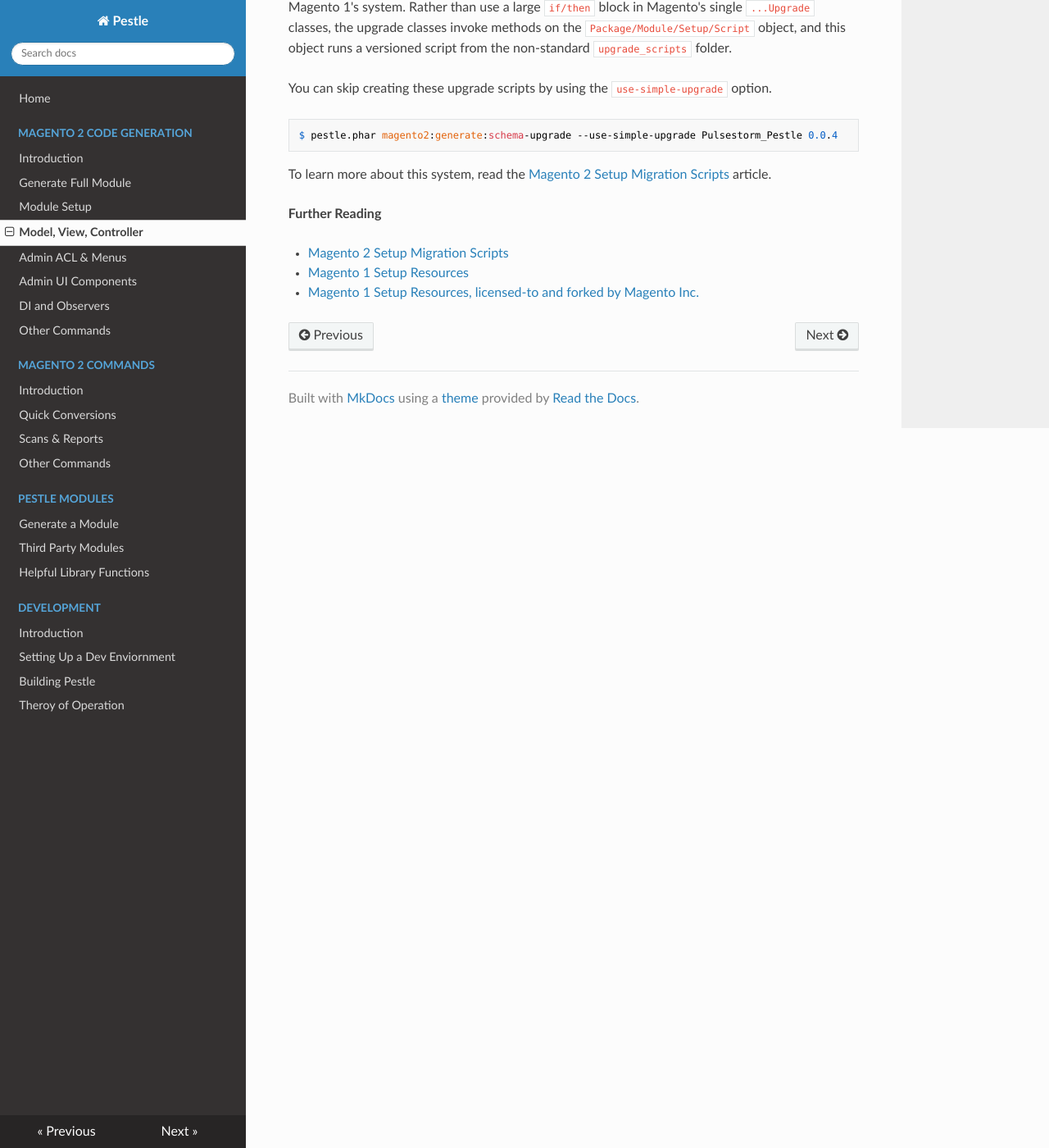
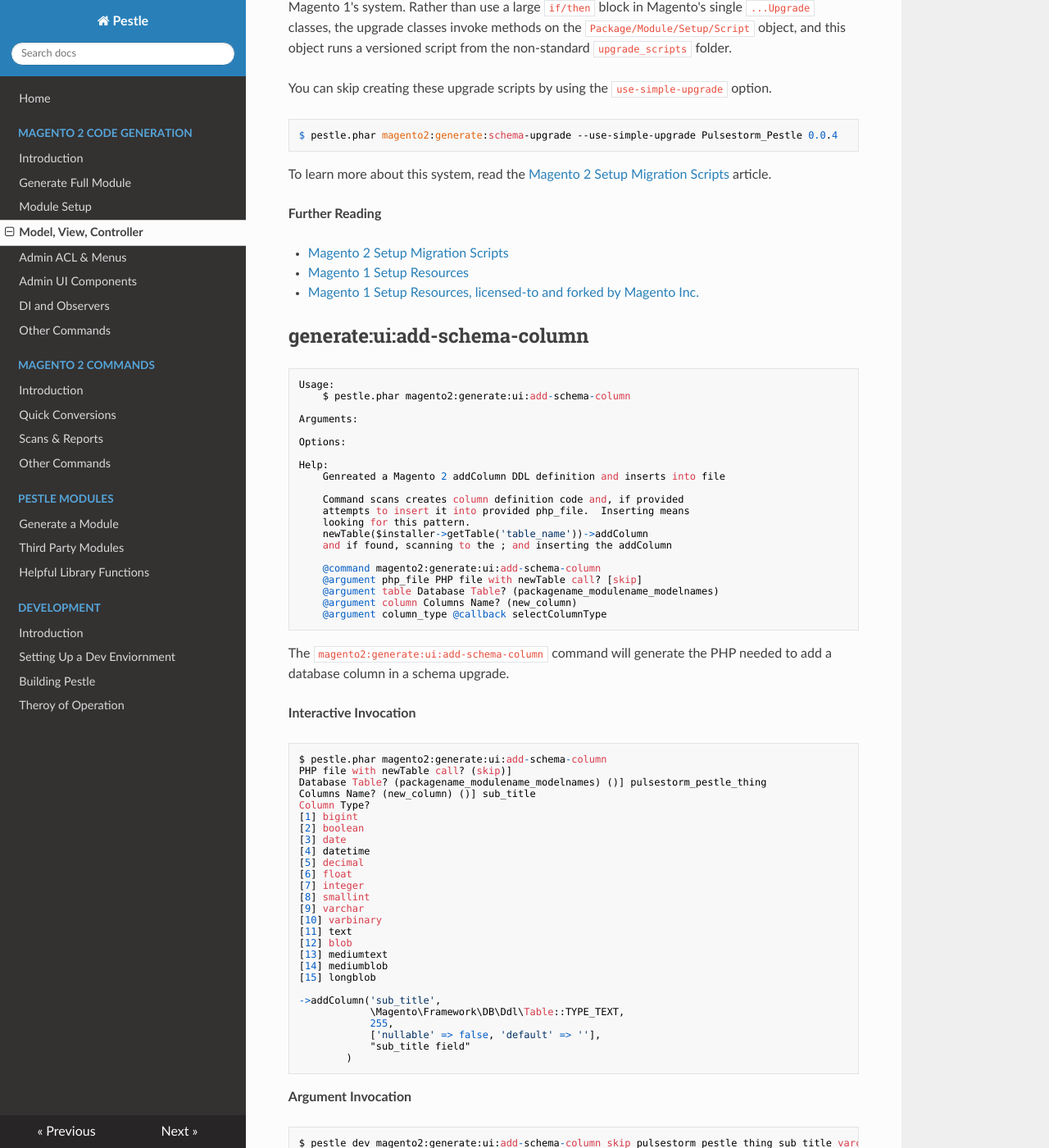
Before and after one commit to astorm/pestle, an MkDocs documentation site: the page built from docs/magento2-mvc.md, in a window 1280 px wide and 1400 px high, scrolled down 6311 px. Shown: the whole window at 82% size. Built offline with MkDocs 1.6.1, drawn with Linux system fonts in a browser that asks for light colours; nearby versions of some CDN libraries; some of the changed text lies outside the part shown.

Commit message:
Upgrade Scripts

```diff
--- a/docs/magento2-mvc.md
+++ b/docs/magento2-mvc.md
@@ -313,3 +313,86 @@ To learn more about this system, read the [Magento 2 Setup Migration Scripts](ht
 - [Magento 2 Setup Migration Scripts](https://alanstorm.com/magento-2-setup-migration-scripts/)
 - [Magento 1 Setup Resources](https://alanstorm.com/magento_setup_resources/)
 - [Magento 1 Setup Resources, licensed-to and forked by Magento Inc.](https://devdocs.magento.com/guides/m1x/magefordev/mage-for-dev-6.html)
+
+## generate:ui:add-schema-column
+
+    Usage:
+        $ pestle.phar magento2:generate:ui:add-schema-column
+
+    Arguments:
+
+    Options:
+
+    Help:
+        Genreated a Magento 2 addColumn DDL definition and inserts into file
+
+        Command scans creates column definition code and, if provided
+        attempts to insert it into provided php_file.  Inserting means
+        looking for this pattern.
+        newTable($installer->getTable('table_name'))->addColumn
+        and if found, scanning to the ; and inserting the addColumn
+
+        @command magento2:generate:ui:add-schema-column
+        @argument php_file PHP file with newTable call? [skip]
+        @argument table Database Table? (packagename_modulename_modelnames)
+        @argument column Columns Name? (new_column)
+        @argument column_type @callback selectColumnType
+
+The `magento2:generate:ui:add-schema-column` command will generate the PHP needed to add a database column in a schema upgrade.
+
+**Interactive Invocation**
+
+    $ pestle.phar magento2:generate:ui:add-schema-column
+    PHP file with newTable call? (skip)]
+    Database Table? (packagename_modulename_modelnames) ()] pulsestorm_pestle_thing
+    Columns Name? (new_column) ()] sub_title
+    Column Type?
+    [1] bigint
+    [2] boolean
+    [3] date
+    [4] datetime
+    [5] decimal
+    [6] float
+    [7] integer
+    [8] smallint
+    [9] varchar
+    [10] varbinary
+    [11] text
+    [12] blob
+    [13] mediumtext
+    [14] mediumblob
+    [15] longblob
+
+    ->addColumn('sub_title',
+                \Magento\Framework\DB\Ddl\Table::TYPE_TEXT,
+                255,
+                ['nullable' => false, 'default' => ''],
+                "sub_title field"
+            )
+
+**Argument Invocation**
+
+    $ pestle_dev magento2:generate:ui:add-schema-column skip pulsestorm_pestle_thing sub_title varchar
+    ->addColumn('sub_title',
+                \Magento\Framework\DB\Ddl\Table::TYPE_TEXT,
+                255,
+                ['nullable' => false, 'default' => ''],
+                "sub_title field"
+            )
+
+After running the above command, you can copy and paste the `addColumn` method call into your schema upgrade file.
+
+When call with a `php_file` argument set to `skip`, the `magento2:generate:ui:add-schema-column` command will output the new column definition.  **However**, if this argument points to PHP file with a schema upgrade class, pestle will attempt to insert the `addColumn` command automatically into the first `newTable` call that includes your `table_name` argument.
+
+    $ pestle_dev magento2:generate:ui:add-schema-column \
+        app/code/Pulsestorm/Pestle/Setup/UpgradeSchema.php \
+        pulsestorm_pestle_thing sub_title varchar
+
+    $ pestle_dev magento2:generate:ui:add-schema-column \
+        app/code/Pulsestorm/Pestle/upgrade_scripts/schema/0.0.5.php \
+        pulsestorm_pestle_thing sub_title varchar
+
+**Further Reading**
+
+- [Magento 2 Setup Migration Scripts](https://alanstorm.com/magento-2-setup-migration-scripts/)
+- [Pestle: Generate Schema Upgrade](https://pestle.readthedocs.io/en/latest/magento2-mvc/#generateschema-upgrade)
```
Also changed, not shown: docs/magento2-generate-ui.md (+0 -26 lines), 1 other file.
